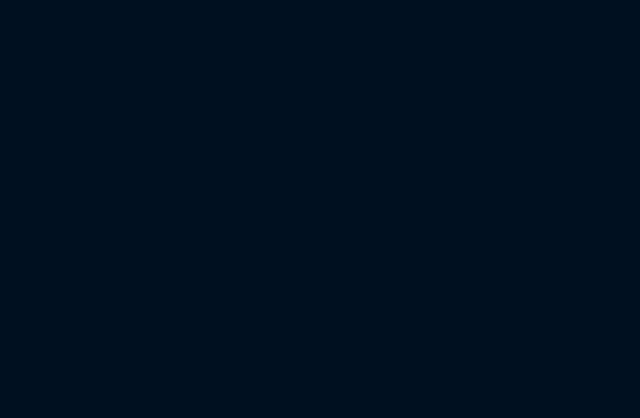
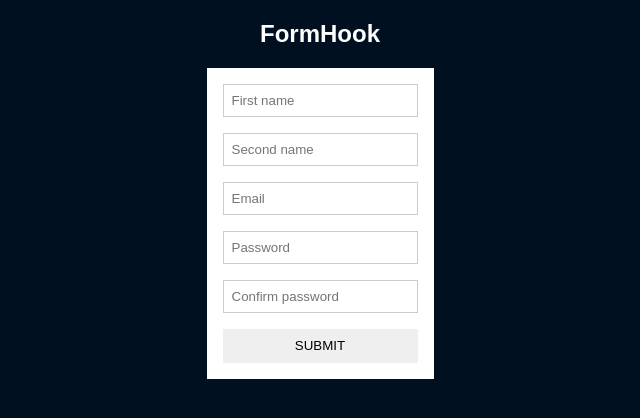
Before and after one commit to aledaledev/form-practice, a React (Vite) app: page /react-hook-form in a window 1280 px wide. Before the commit this address had no page. Shown: the top 418 px of the page, without its empty margins (320-960 px from the left). Built offline with nearby package versions, Linux system fonts and the light colour scheme.

Commit message:
adding new form

```diff
--- /dev/null
+++ b/src/assets/styles/HookForm.style.ts
@@ -0,0 +1,43 @@
+import styled from "styled-components";
+
+export const Wrapper = styled.div`
+    display: flex;
+    flex-direction: column;
+    align-items: center;
+
+    h2{
+        color: white;
+    }
+
+`
+
+export const FormSc = styled.form`
+    background-color: #fff;
+    display: flex;
+    flex-direction: column;
+    padding: 1rem;
+
+    input{
+        padding: .5rem;
+        margin-bottom: 1rem;
+        border: 1px solid #ccc;
+        transition: border .2s;
+
+        &:focus{
+            outline: 1px solid #0bd9;
+        }
+
+        &:hover{
+            border: 1px solid #999;
+        }
+    }
+
+    button{
+        border: none;
+        text-transform: uppercase;
+        padding: .6rem;
+        transition: all .2s;
+        cursor: pointer;
+    }
+
+`
--- a/src/components/Input.tsx
+++ b/src/components/Input.tsx
@@ -1,6 +1,6 @@
 import React, { useState } from 'react'
 import { faCircleCheck, faCircleXmark } from '@fortawesome/free-solid-svg-icons'
-import { IconInput, InputSc, Label } from '../assets/styles/FormVanilla.styles'
+import { IconInput, InputSc, Label } from '../assets/styles/VanillaForm.styles'
 import { InputProps, Props } from '../types'
 
 const Input = ({data,state,setState,checkPassword}:InputProps) => {
--- a/src/main.tsx
+++ b/src/main.tsx
@@ -2,10 +2,10 @@ import React from 'react'
 import ReactDOM from 'react-dom/client'
 import { Route, BrowserRouter, Routes } from 'react-router-dom'
 import { GlobalStyle } from './assets/styles/GlobalStyles'
-import FormHook from './pages/FormHook'
 import Formik from './pages/Formik'
-import FormVanilla from './pages/FormVanilla'
 import Landing from './pages/Landing'
+import VanillaForm from './pages/VanillaForm'
+import HookForm from './pages/HookForm'
 
 ReactDOM.createRoot(document.getElementById('root') as HTMLElement).render(
   <React.StrictMode>
@@ -13,8 +13,8 @@ ReactDOM.createRoot(document.getElementById('root') as HTMLElement).render(
     <BrowserRouter>
       <Routes>
         <Route path='/' element={<Landing/>}></Route>
-        <Route path='/form' element={<FormVanilla/>}></Route>
-        <Route path='/react-form-hook' element={<FormHook/>}></Route>
+        <Route path='/form' element={<VanillaForm/>}></Route>
+        <Route path='/react-hook-form' element={<HookForm/>}></Route>
         <Route path='/formik' element={<Formik/>}></Route>
       </Routes>
     </BrowserRouter>
--- a/src/pages/FormHook.tsx
+++ /dev/null
@@ -1,9 +0,0 @@
-import React from 'react'
-
-const FormHook = () => {
-  return (
-    <div>FormHook</div>
-  )
-}
-
-export default FormHook
--- /dev/null
+++ b/src/pages/HookForm.tsx
@@ -0,0 +1,34 @@
+import React from 'react'
+import { Wrapper, FormSc } from '../assets/styles/HookForm.style'
+
+const HookForm = () => {
+
+  interface FormData {
+    firstName: string,
+    lastName: string,
+    email:string,
+    password:string,
+    confirmPassword:string
+  }
+
+  const onSubmit = (e:React.FormEvent) => {
+    e.preventDefault()
+    console.log('submit');
+  }
+
+  return (
+    <Wrapper>
+      <h2>FormHook</h2>
+      <FormSc onSubmit={onSubmit}>
+        <input name='firstName' placeholder='First name'/>
+        <input name="lastName" placeholder='Second name'/>
+        <input type="email" name='email' placeholder='Email'/>
+        <input type="password" name="password" placeholder='Password'/>
+        <input type="password" name="confirmPassword" placeholder='Confirm password'/>
+        <button type='submit'>submit</button>
+      </FormSc>
+    </Wrapper>
+  )
+}
+
+export default HookForm
--- a/src/pages/Landing.tsx
+++ b/src/pages/Landing.tsx
@@ -38,7 +38,7 @@ const Landing = () => {
         <h2>Forms</h2>
         <ul>
             <li><Link to='/form'>clasic form</Link></li>
-            <li><Link to='/react-hook-form'>react form hook</Link></li>
+            <li><Link to='/react-hook-form'>react hook form</Link></li>
             <li><Link to='/formik'>formik</Link></li>
         </ul>
         </div>
--- a/src/pages/FormVanilla.tsx
+++ b/src/pages/VanillaForm.tsx
@@ -1,5 +1,5 @@
 import React, { useState } from 'react'
-import { Wrapper, FormSc, IconDanger, IconSuccess, ToastSc } from '../assets/styles/FormVanilla.styles'
+import { Wrapper, FormSc, IconDanger, IconSuccess, ToastSc } from '../assets/styles/VanillaForm.styles'
 import { faCircleCheck, faCircleExclamation, faCircleXmark } from '@fortawesome/free-solid-svg-icons'
 import Input from '../components/Input'
 import { InputState, Props } from '../types'
```
Also changed, not shown: src/assets/styles/VanillaForm.styles.ts (renamed from src/assets/styles/FormVanilla.styles.ts).
